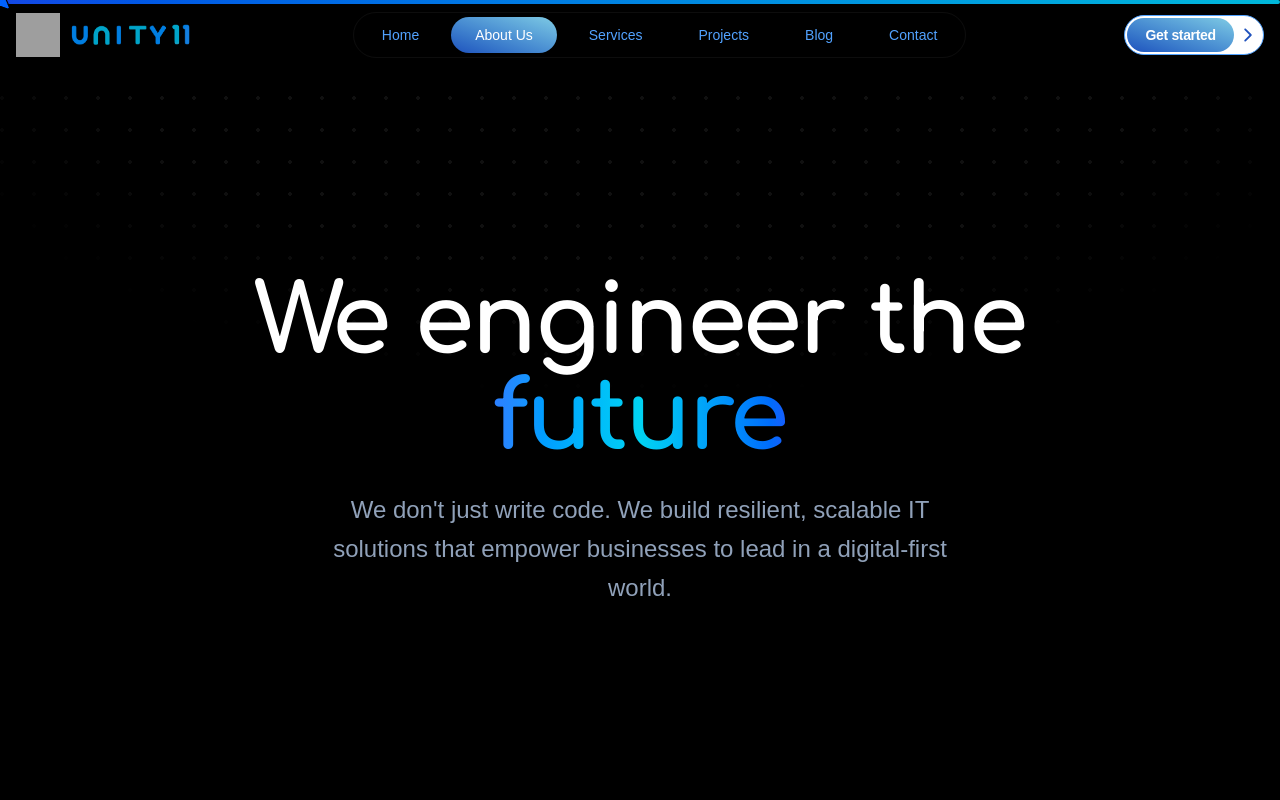
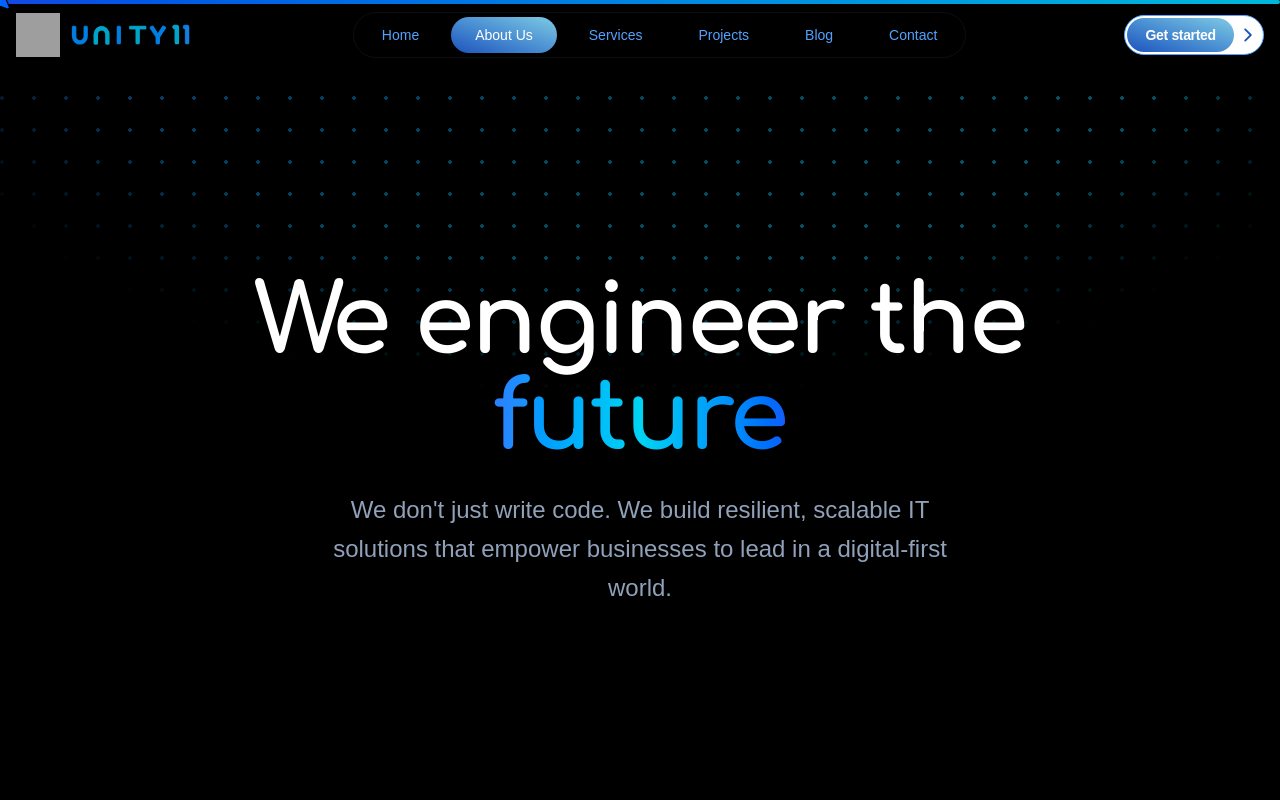
Before and after one commit to UNITY-11/unity11, a Next.js app in the folder apps/client/: page /about in a window 1280 px wide. Shown: the top 800 px of the page. Built offline with nearby package versions, Linux system fonts and the light colour scheme; grey boxes are pictures that could not be loaded.

Commit message:
ui(home): apply blue gradient to dotted background with medium visibility

```diff
--- a/apps/client/src/components/ui/background-beams.tsx
+++ b/apps/client/src/components/ui/background-beams.tsx
@@ -6,7 +6,9 @@ import { motion } from "motion/react";
 export const BackgroundBeams = ({ className }: { className?: string }) => {
   return (
     <div className={cn("absolute inset-0 z-0 pointer-events-none flex items-center justify-center", className)}>
-      <div className="absolute inset-0 bg-[radial-gradient(circle_at_2px_2px,#ffffff10_2px,transparent_0)] bg-[size:32px_32px] [mask-image:radial-gradient(ellipse_60%_50%_at_50%_0%,#000_70%,transparent_100%)]" />
+      <div className="absolute inset-0 [mask-image:radial-gradient(ellipse_60%_50%_at_50%_0%,#000_70%,transparent_100%)]">
+        <div className="absolute inset-0 bg-gradient-to-br from-blue-500/40 via-cyan-400/40 to-blue-600/40 [mask-image:radial-gradient(circle_at_2px_2px,#000_2px,transparent_0)] [mask-size:32px_32px]" />
+      </div>
     </div>
   );
 };
```
